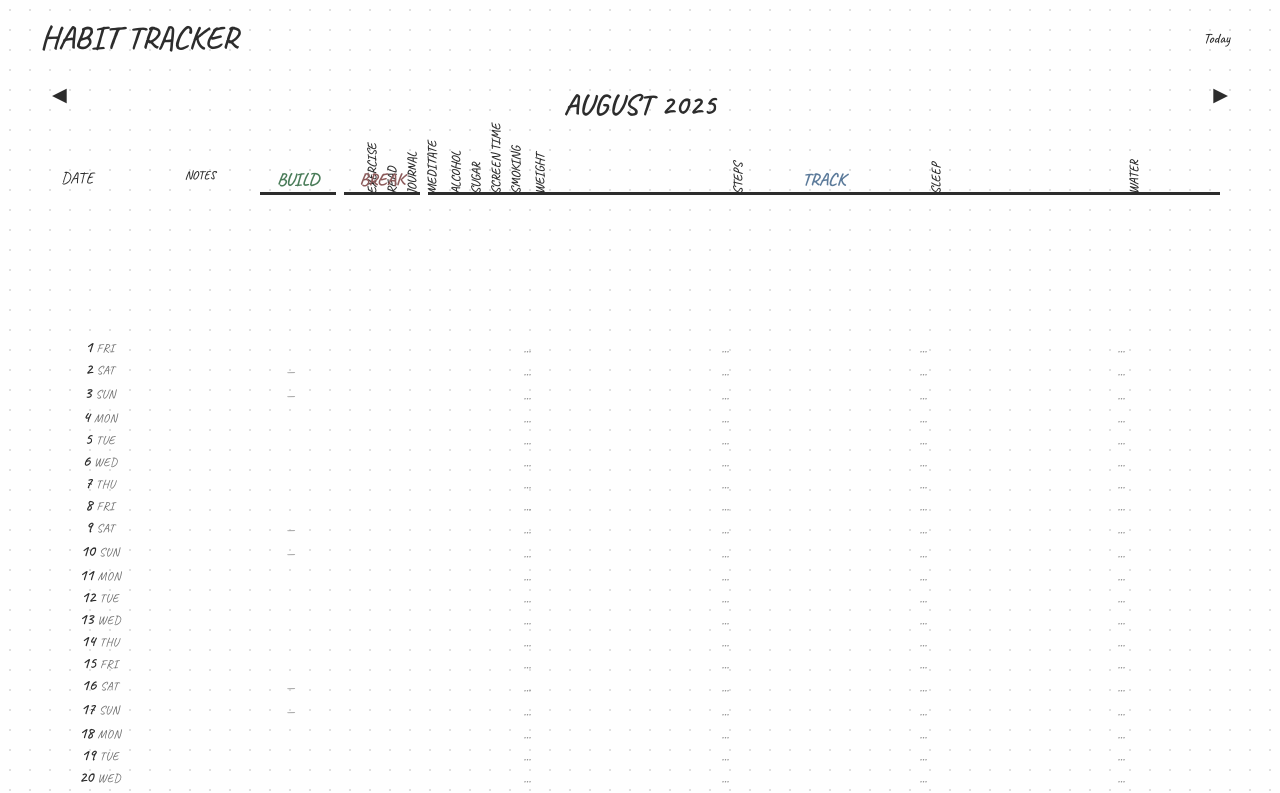
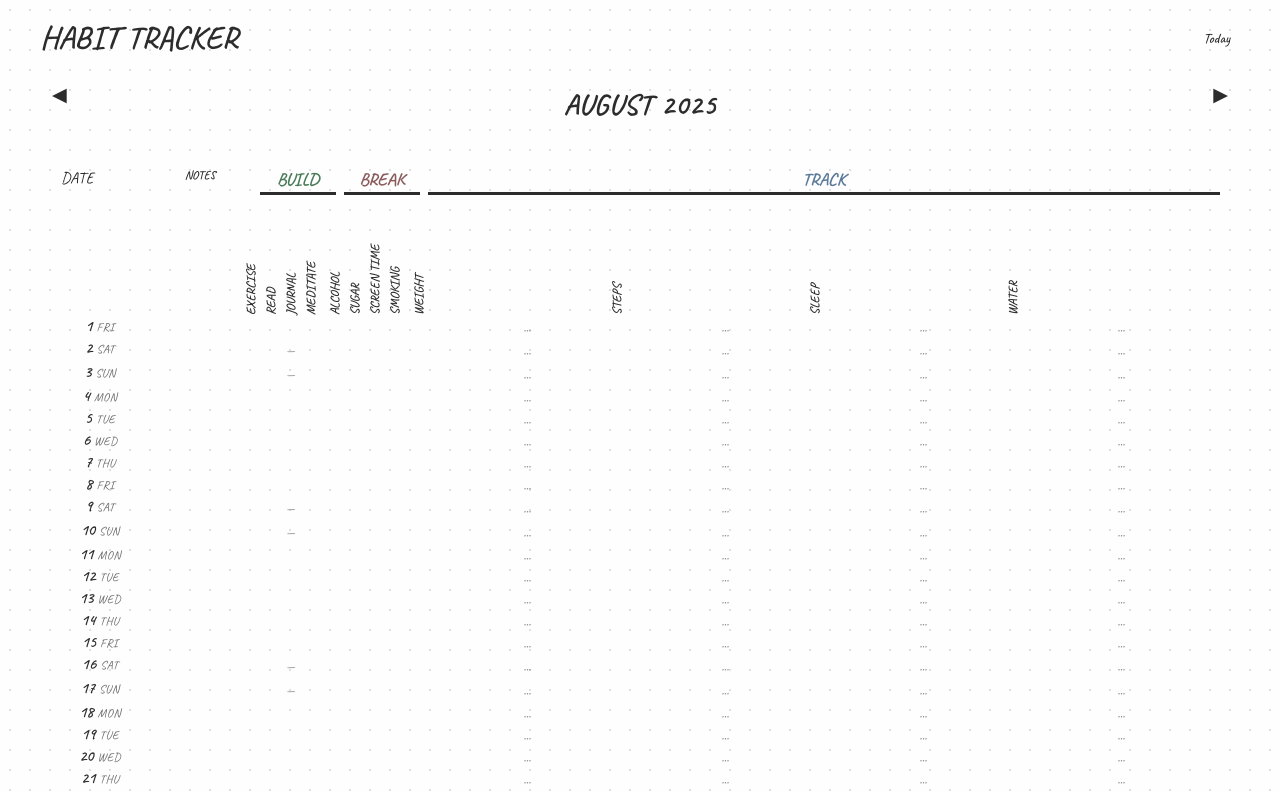
Before and after one commit to thanson00/HabitTracker, a React (Vite) app: page / in a window 1280 px wide. Shown: the top 793 px of the page. Built offline with nearby package versions, Linux system fonts and the light colour scheme.

Commit message:
fix: align habit headers to first date row using transform-origin bottom left

```diff
--- a/src/index.css
+++ b/src/index.css
@@ -251,8 +251,9 @@ button:focus-visible {
   position: relative;
   white-space: nowrap;
   transform: rotate(-90deg);
-  transform-origin: top left;
-  margin-bottom: 20px;
+  transform-origin: bottom left;
+  margin-bottom: 0;
+  padding-bottom: 0;
 }
 
 /* Habit headers */
```
